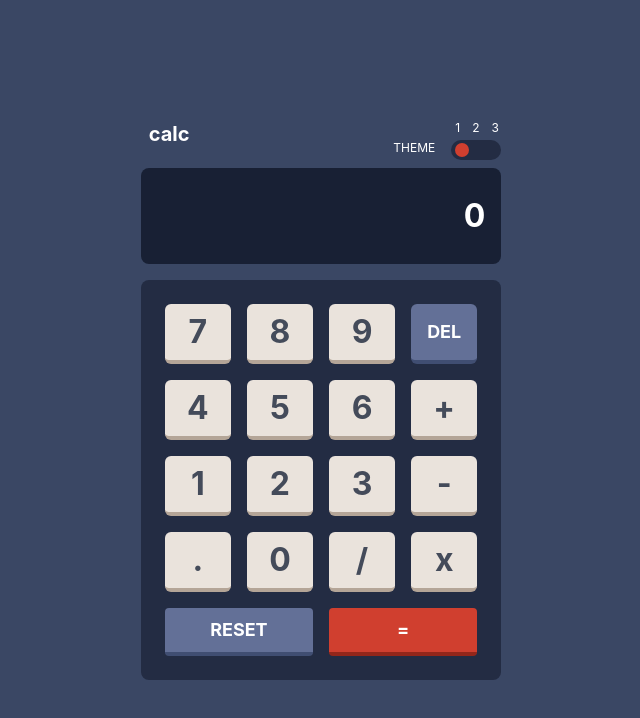
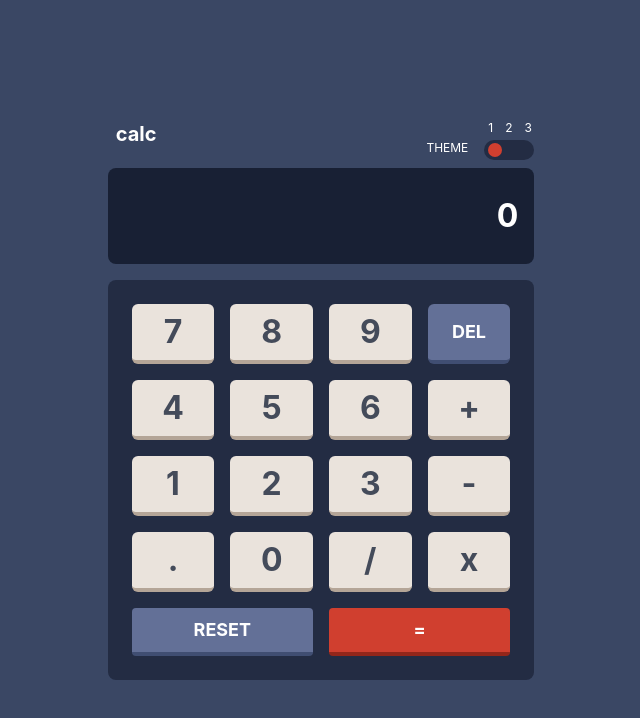
Before and after one commit to Dylan0907/calculator-app, a React (Create React App) app: page / in a window 1280 px wide. Shown: the top 718 px of the page, without its empty margins (319-959 px from the left). Built offline with nearby package versions, Linux system fonts and the light colour scheme.

Commit message:
Add different widths

```diff
--- a/src/App.tsx
+++ b/src/App.tsx
@@ -24,7 +24,7 @@ function App() {
 
   return (
       <div className='flex h-screen justify-center items-center text-white' id="main-bg">
-        <div className='w-auto'>
+        <div className='w-11/12 md:w-7/12 lg:w-4/12'>
           <Top/>
           <Screen screenColor = {selectedTheme.background.screen}/>
           <ButtonsContainer keypadColor={selectedTheme.background.toggleKeypad}/>
--- a/src/components/Screen.tsx
+++ b/src/components/Screen.tsx
@@ -8,7 +8,7 @@ interface ScreenProps {
 
 const Screen = (props: ScreenProps) => {
 
-    const result = useSelector<CalculatorState, string>(state  => state.screenNumber);
+    const screenNumber = useSelector<CalculatorState, string>(state  => state.screenNumber);
 
     useEffect(() => {
         const myElement = document.getElementById("screen-bg");
@@ -21,8 +21,8 @@ const Screen = (props: ScreenProps) => {
 
     return (
         <div className='flex justify-end rounded-lg mb-4 h-24' id="screen-bg">
-            <div className="flex justify-center items-center mr-4">
-                {result}
+            <div className="flex justify-center items-center mx-4">
+                {parseFloat(screenNumber)}
             </div>
         </div>
     )
--- a/src/index.css
+++ b/src/index.css
@@ -6,6 +6,7 @@
   font-family: 'League Spartan';
   src: url('./../public/fonts/LeagueSpartan-VariableFont_wght.ttf');
 }
+
 
 body {
   margin: 0;
--- a/src/utills/calculator.ts
+++ b/src/utills/calculator.ts
@@ -28,7 +28,7 @@ function calculate (a : string, b: string, operator: string) : string {
         case "/":
           return divide(a, b);
         default:
-          return "0";
+          return b;
       }
 }
 
```
